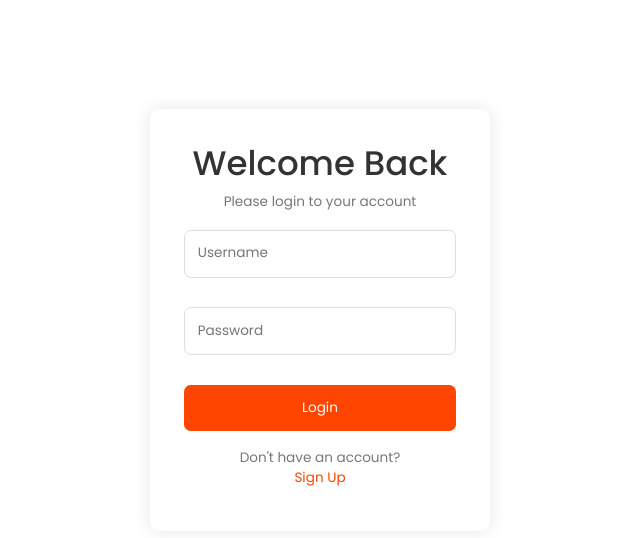
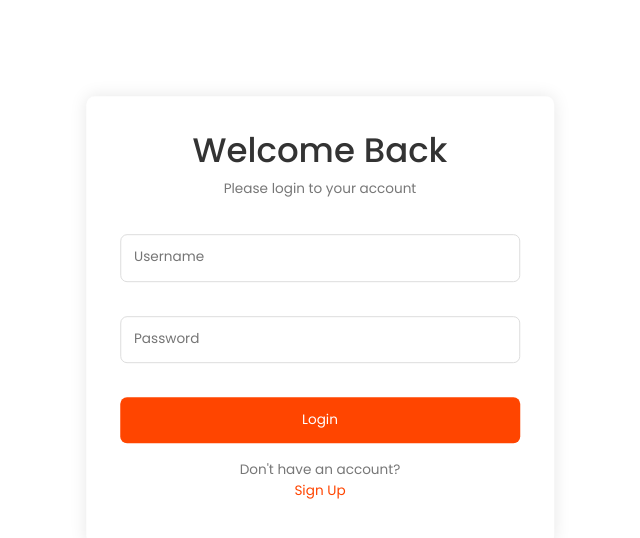
Before and after one commit to ritikparte01/reactEco, a React (Create React App) app: page / in a window 1280 px wide. Shown: the top 538 px of the page, without its empty margins (320-960 px from the left). Built offline with nearby package versions, Linux system fonts and the light colour scheme.

Commit message:
Resolve the issue of when user refresh the page it is logout automatically

```diff
--- a/src/App.css
+++ b/src/App.css
@@ -525,7 +525,7 @@ h3 {
   border-radius: 10px;
   box-shadow: 0 0 20px rgba(0, 0, 0, 0.1);
   padding: 40px;
-  max-width: 400px;
+  max-width: 550px;
   width: 90%;
   text-align: center;
   margin: 0 auto;
@@ -546,12 +546,12 @@ h3 {
 }
 
 .login-form p {
-  margin-bottom: 20px;
+  margin-bottom: 40px;
   color: #777;
 }
 
 .input-group {
-  margin-bottom: 35px;
+  margin-bottom: 40px;
 }
 
 .input-group input {
--- a/src/App.js
+++ b/src/App.js
@@ -15,7 +15,7 @@ function App() {
 
   return (
     <div className="App">
-         {tokencode ? <MainComp tokencode={tokencode} setTokenCode={setTokenCode} /> : <LoginComp tokencode={tokencode} setTokenCode={setTokenCode}  /> }
+         {localStorage.getItem("userToken") ? <MainComp tokencode={tokencode} setTokenCode={setTokenCode} /> : <LoginComp tokencode={tokencode} setTokenCode={setTokenCode}  /> }
     </div>
   );
 }
--- a/src/Components/Navbar.js
+++ b/src/Components/Navbar.js
@@ -2,6 +2,7 @@ import React, { useEffect } from "react";
 import { Link } from "react-router-dom";
 import logo from "../Imgs/logo.png";
 import Cart from './Cart'
+import { refresh } from "aos";
 
 function Navbar({tokencode, setTokenCode}) {
   function toggle() {
@@ -16,7 +17,15 @@ function Navbar({tokencode, setTokenCode}) {
   const Logout = () =>{
     setTokenCode("");
     localStorage.clear();
+    window.refresh();
   }
+
+  // const Logout = () =>{
+  // useEffect(() => {
+  //   setTokenCode("");
+  //   localStorage.clear();
+  // }, [tokencode]);
+  // }
 
   return (
     <div>
@@ -79,7 +88,7 @@ function Navbar({tokencode, setTokenCode}) {
               <ul class="dropdown-menu">
                 <li><a class="dropdown-item">Action</a></li>
                 <li><a class="dropdown-item">Another action</a></li>
-                <li><a class="dropdown-item" onClick={Logout}>Logout</a></li>
+                <li><button class="dropdown-item btn btn-danger" onClick={Logout}>Logout</button></li>
               </ul>
             </div>
             </li>
```
